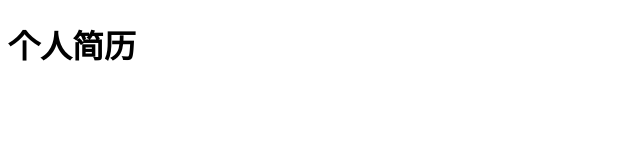
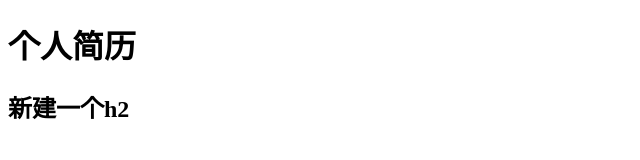
Before and after one commit to Qiu-xijun/Qiu-xijun.github.io, a plain HTML site: page index.html in a window 1280 px wide. Shown: the whole page, without its empty margins (0-640 px from the left). Drawn offline with Linux system fonts and the light colour scheme.

Commit message:
新建一个h2

```diff
--- a/index.html
+++ b/index.html
@@ -7,5 +7,6 @@
 </head>
 <body>
     <h1>个人简历</h1>
+    <h2>新建一个h2</h2>
 </body>
 </html>
```
